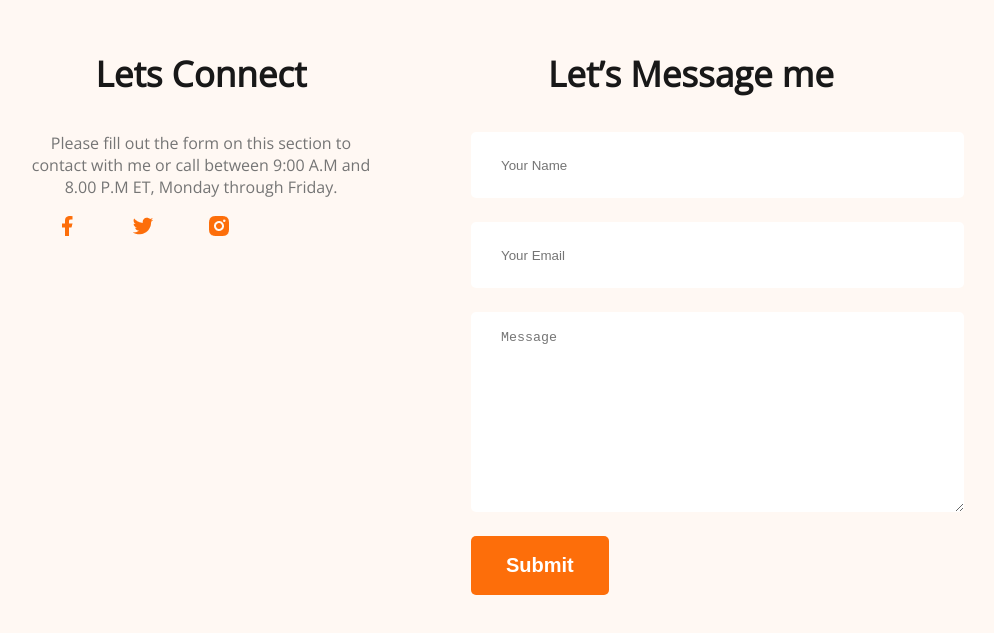
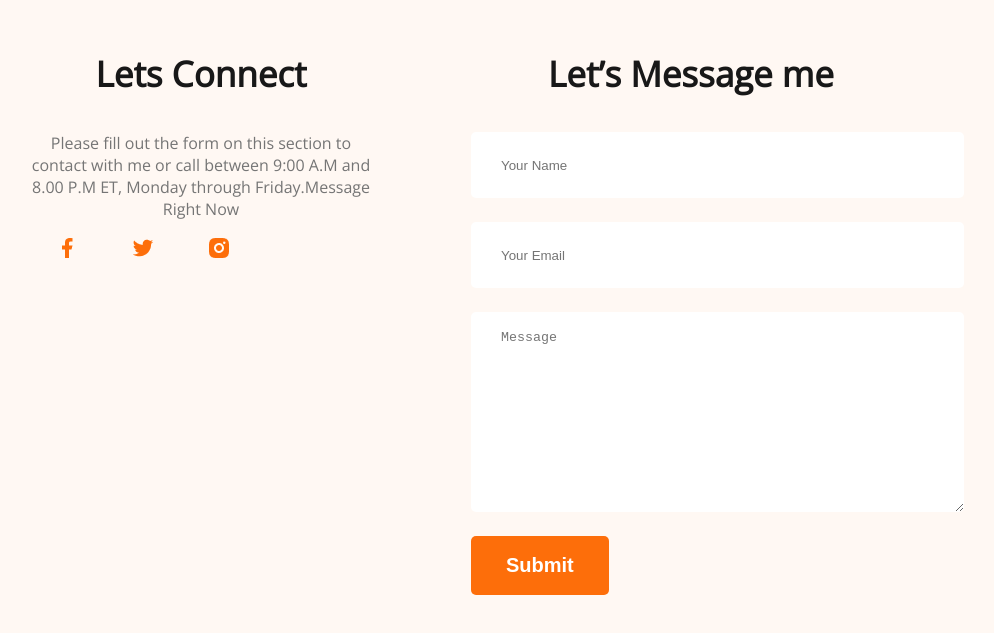
Before and after one commit to Tushar2024/web-developer-portfolio, a plain HTML site: page index.html in a window 1280 px wide. Shown: the part 3388-4021 px from the top of the page, without its empty margins (169-1163 px from the left). Drawn offline with nearby package versions, Linux system fonts and the light colour scheme.

Commit message:
footer message changed

```diff
--- a/index.html
+++ b/index.html
@@ -166,7 +166,7 @@
     <footer>
         <div class="footer-column">
           <h3 class="section-title">Lets Connect</h3>
-          <p class="section-description">Please fill out the form on this section to contact with me or call between 9:00 A.M and 8.00 P.M ET, Monday through Friday.</p>
+          <p class="section-description">Please fill out the form on this section to contact with me or call between 9:00 A.M and 8.00 P.M ET, Monday through Friday.Message Right Now</p>
           <div class="social-links">
              <a class="link-spacing" href=""><img src="images/icons/facebook.png" alt=""></a>
              <a class="link-spacing" href=""><img src="images/icons/twitter.png" alt=""></a>
```
